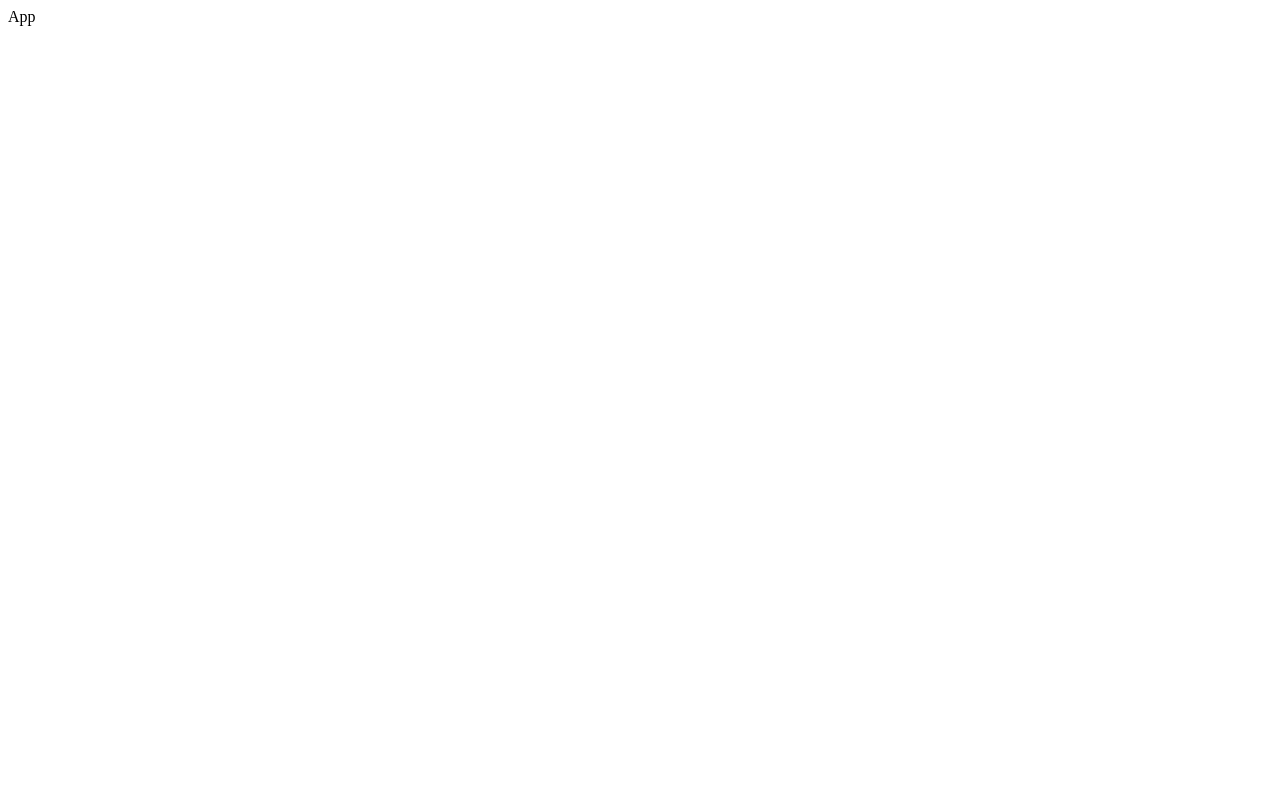
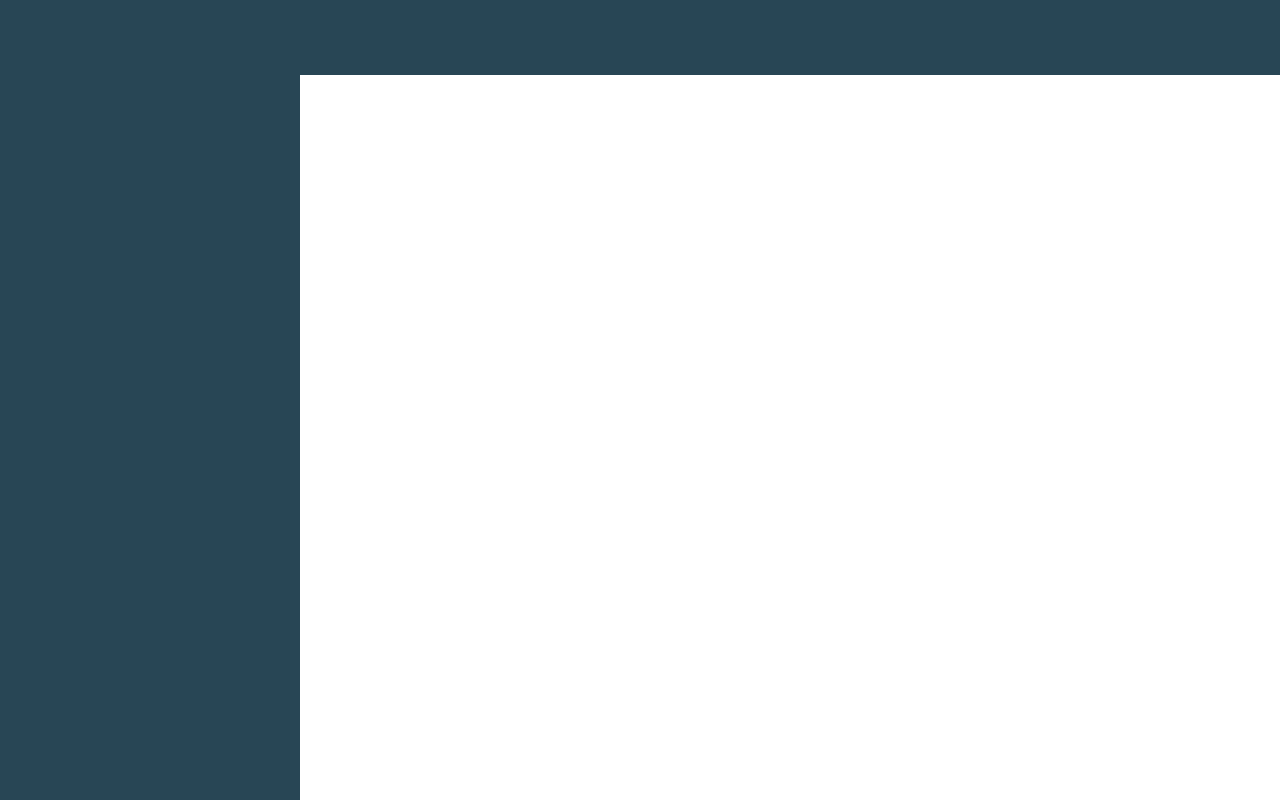
Before and after one commit to AlexK1611/social-network, a React (Create React App) app: page / in a window 1280 px wide. Built offline with nearby package versions, Linux system fonts and the light colour scheme.

Commit message:
basic layout

```diff
--- a/package.json
+++ b/package.json
@@ -13,6 +13,7 @@
     "react": "^17.0.2",
     "react-dom": "^17.0.2",
     "react-scripts": "5.0.0",
+    "sass": "^1.49.9",
     "typescript": "^4.5.5",
     "web-vitals": "^2.1.4"
   },
--- a/src/App.tsx
+++ b/src/App.tsx
@@ -1,6 +1,10 @@
+import { AppLayout } from 'layouts/AppLayout/AppLayout'
+
 const App = () => {
   return (
-    <div>App</div>
+    <AppLayout>
+
+    </AppLayout>
   )
 }
 
--- a/src/index.tsx
+++ b/src/index.tsx
@@ -1,6 +1,7 @@
 import React from 'react'
 import ReactDOM from 'react-dom'
 import App from './App'
+import './ui-kit/reset.css'
 
 ReactDOM.render(
   <React.StrictMode>
--- /dev/null
+++ b/src/layouts/AppLayout/AppLayout.module.scss
@@ -0,0 +1,25 @@
+.appLayout {
+    display: grid;
+    grid-template-areas: 'header header' 'sidebar content';
+    grid-template-columns: 300px calc(100vw - 300px);
+    grid-template-rows: 75px calc(100vh - 75px);
+    width: 100vw;
+    height: 100vh;
+    overflow: hidden;
+}
+
+.appHeader {
+    grid-area: header;
+    background-color: #284655;
+}
+
+.appSidebar {
+    grid-area: sidebar;
+    background-color: #284655;
+}
+
+.appContent {
+    grid-area: content;
+    padding: 20px;
+    overflow-y: auto;
+}
--- /dev/null
+++ b/src/layouts/AppLayout/AppLayout.tsx
@@ -0,0 +1,14 @@
+import { FC } from 'react'
+import styles from './AppLayout.module.scss'
+
+export const AppLayout: FC = ({ children }) => {
+  return (
+    <div className={styles.appLayout}>
+      <header className={styles.appHeader}></header>
+      <aside className={styles.appSidebar}></aside>
+      <section className={styles.appContent}>
+        {children}
+      </section>
+    </div>
+  )
+}
--- /dev/null
+++ b/src/ui-kit/reset.css
@@ -0,0 +1,9 @@
+* {
+    margin: 0;
+    padding: 0;
+    box-sizing: border-box;
+}
+
+button {
+    cursor: pointer;
+}
```
Also changed, not shown: 1 other file (tests, documents, lock files or other folders).
